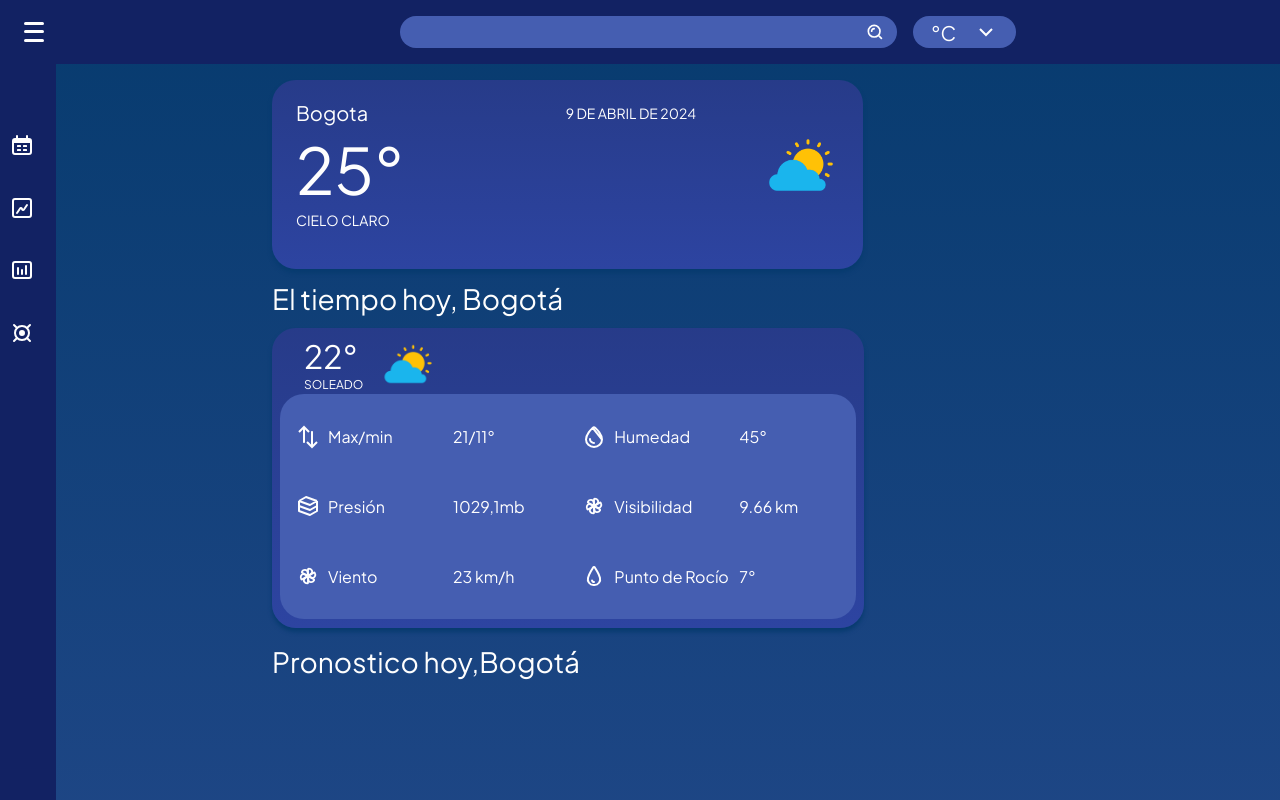
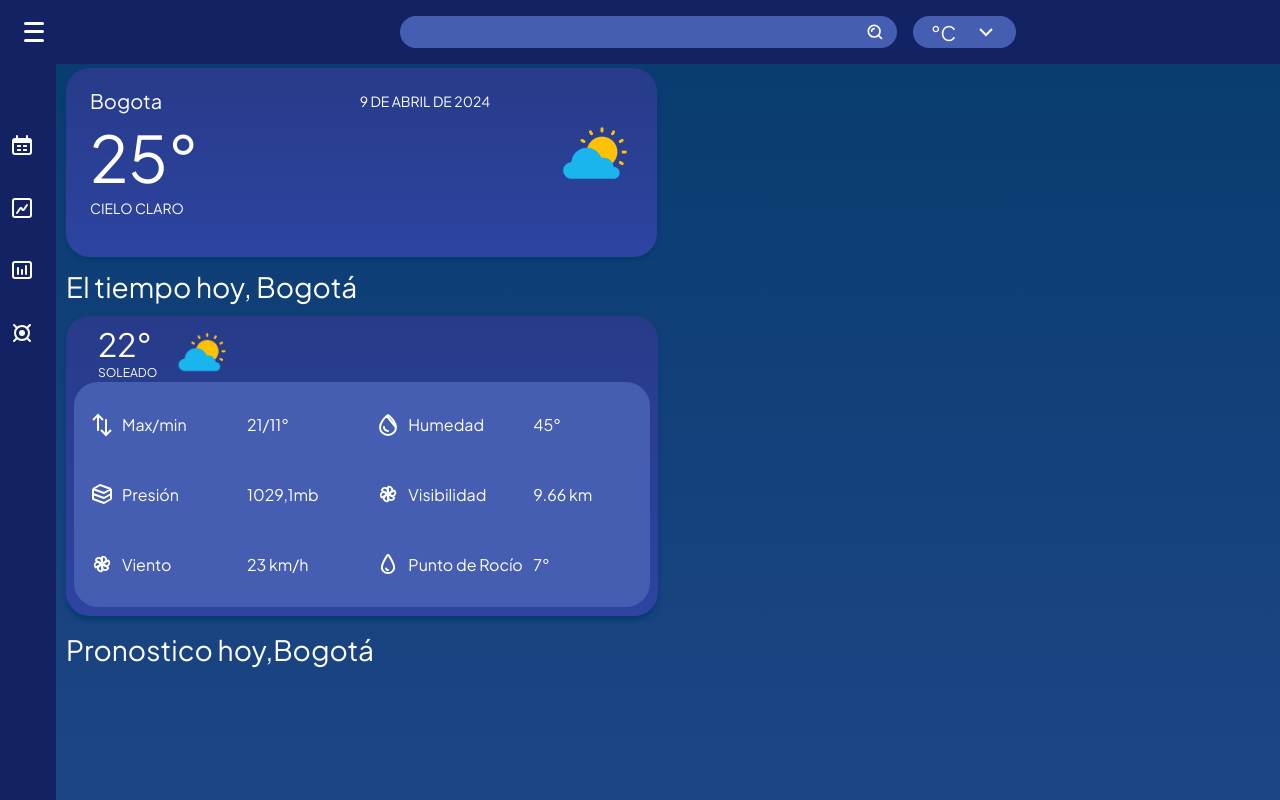
Before and after one commit to juan1988-tech/app-temp, a React (Vite) app: page / in a window 1280 px wide. Shown: the top 800 px of the page. Built offline with nearby package versions, Linux system fonts and the light colour scheme; no server answers.

Commit message:
arreglo al desktop

```diff
--- a/src/styles/containers/main-container.css
+++ b/src/styles/containers/main-container.css
@@ -11,10 +11,3 @@
         margin-top: 6.4rem;
     }
 }
-
-@media only screen and (min-width: 768px){
-    .main-container{
-        margin-left: 27.2rem;
-        margin-top: 8rem;
-    }
-}
```
